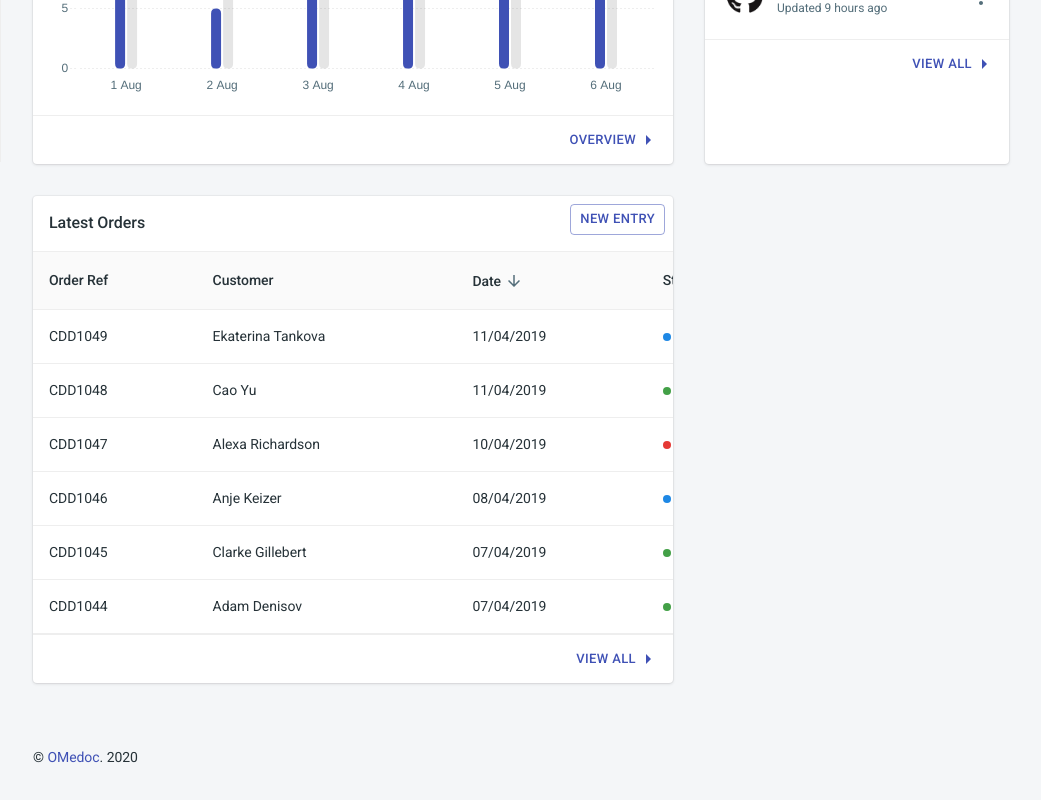
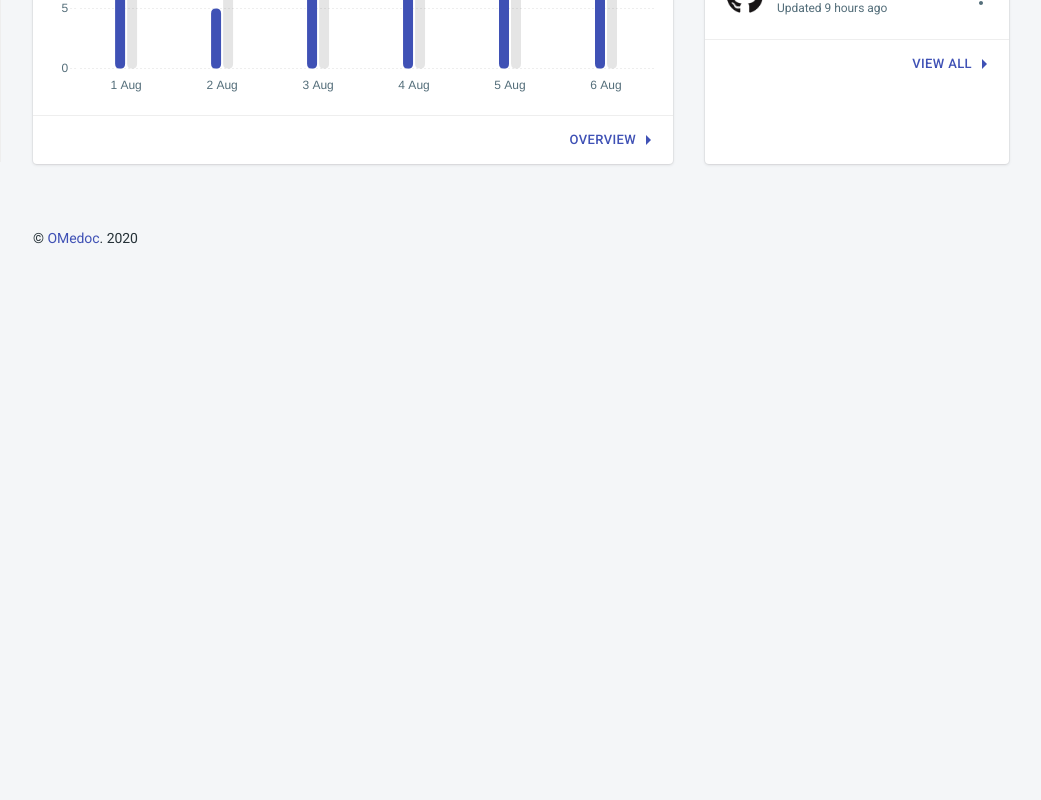
Before and after one commit to Juuliien/OMedoc-Pharmacien, a React (Create React App) app: page /dashboard in a window 1280 px wide. Shown: the part 638-1438 px from the top of the page, without its empty margins (239-1280 px from the left). After the commit the page ends 919 px from the top, so only its background shows below. Built offline with nearby package versions, Linux system fonts and the light colour scheme; what validate.js would draw is missing.

Commit message:
dev front

```diff
--- a/src/views/Dashboard/Dashboard.js
+++ b/src/views/Dashboard/Dashboard.js
@@ -9,7 +9,6 @@ import {
   TotalProfit,
   LatestSales,
   LatestProducts,
-  LatestOrders
 } from './components';
 
 const useStyles = makeStyles(theme => ({
@@ -74,15 +73,7 @@ const Dashboard = () => {
         >
           <LatestProducts />
         </Grid>
-        <Grid
-          item
-          lg={8}
-          md={12}
-          xl={9}
-          xs={12}
-        >
-          <LatestOrders />
-        </Grid>
+
       </Grid>
     </div>
   );
--- a/src/views/Dashboard/components/LatestOrders/LatestOrders.js
+++ /dev/null
@@ -1,148 +0,0 @@
-import React, { useState } from 'react';
-import clsx from 'clsx';
-import moment from 'moment';
-import PerfectScrollbar from 'react-perfect-scrollbar';
-import PropTypes from 'prop-types';
-import { makeStyles } from '@material-ui/styles';
-import {
-  Card,
-  CardActions,
-  CardHeader,
-  CardContent,
-  Button,
-  Divider,
-  Table,
-  TableBody,
-  TableCell,
-  TableHead,
-  TableRow,
-  Tooltip,
-  TableSortLabel
-} from '@material-ui/core';
-import ArrowRightIcon from '@material-ui/icons/ArrowRight';
-
-import mockData from './data';
-import { StatusBullet } from 'components';
-
-const useStyles = makeStyles(theme => ({
-  root: {},
-  content: {
-    padding: 0
-  },
-  inner: {
-    minWidth: 800
-  },
-  statusContainer: {
-    display: 'flex',
-    alignItems: 'center'
-  },
-  status: {
-    marginRight: theme.spacing(1)
-  },
-  actions: {
-    justifyContent: 'flex-end'
-  }
-}));
-
-const statusColors = {
-  delivered: 'success',
-  pending: 'info',
-  refunded: 'danger'
-};
-
-const LatestOrders = props => {
-  const { className, ...rest } = props;
-
-  const classes = useStyles();
-
-  const [orders] = useState(mockData);
-
-  return (
-    <Card
-      {...rest}
-      className={clsx(classes.root, className)}
-    >
-      <CardHeader
-        action={
-          <Button
-            color="primary"
-            size="small"
-            variant="outlined"
-          >
-            New entry
-          </Button>
-        }
-        title="Latest Orders"
-      />
-      <Divider />
-      <CardContent className={classes.content}>
-        <PerfectScrollbar>
-          <div className={classes.inner}>
-            <Table>
-              <TableHead>
-                <TableRow>
-                  <TableCell>Order Ref</TableCell>
-                  <TableCell>Customer</TableCell>
-                  <TableCell sortDirection="desc">
-                    <Tooltip
-                      enterDelay={300}
-                      title="Sort"
-                    >
-                      <TableSortLabel
-                        active
-                        direction="desc"
-                      >
-                        Date
-                      </TableSortLabel>
-                    </Tooltip>
-                  </TableCell>
-                  <TableCell>Status</TableCell>
-                </TableRow>
-              </TableHead>
-              <TableBody>
-                {orders.map(order => (
-                  <TableRow
-                    hover
-                    key={order.id}
-                  >
-                    <TableCell>{order.ref}</TableCell>
-                    <TableCell>{order.customer.name}</TableCell>
-                    <TableCell>
-                      {moment(order.createdAt).format('DD/MM/YYYY')}
-                    </TableCell>
-                    <TableCell>
-                      <div className={classes.statusContainer}>
-                        <StatusBullet
-                          className={classes.status}
-                          color={statusColors[order.status]}
-                          size="sm"
-                        />
-                        {order.status}
-                      </div>
-                    </TableCell>
-                  </TableRow>
-                ))}
-              </TableBody>
-            </Table>
-          </div>
-        </PerfectScrollbar>
-      </CardContent>
-      <Divider />
-      <CardActions className={classes.actions}>
-        <Button
-          color="primary"
-          size="small"
-          variant="text"
-        >
-          View all <ArrowRightIcon />
-        </Button>
-      </CardActions>
-    </Card>
-  );
-};
-
-LatestOrders.propTypes = {
-  className: PropTypes.string
-};
-
-export default LatestOrders;
--- a/src/views/Dashboard/components/LatestOrders/data.js
+++ /dev/null
@@ -1,64 +0,0 @@
-import uuid from 'uuid/v1';
-
-export default [
-  {
-    id: uuid(),
-    ref: 'CDD1049',
-    amount: 30.5,
-    customer: {
-      name: 'Ekaterina Tankova'
-    },
-    createdAt: 1555016400000,
-    status: 'pending'
-  },
-  {
-    id: uuid(),
-    ref: 'CDD1048',
-    amount: 25.1,
-    customer: {
-      name: 'Cao Yu'
-    },
-    createdAt: 1555016400000,
-    status: 'delivered'
-  },
-  {
-    id: uuid(),
-    ref: 'CDD1047',
-    amount: 10.99,
-    customer: {
-      name: 'Alexa Richardson'
-    },
-    createdAt: 1554930000000,
-    status: 'refunded'
-  },
-  {
-    id: uuid(),
-    ref: 'CDD1046',
-    amount: 96.43,
-    customer: {
-      name: 'Anje Keizer'
-    },
-    createdAt: 1554757200000,
-    status: 'pending'
-  },
-  {
-    id: uuid(),
-    ref: 'CDD1045',
-    amount: 32.54,
-    customer: {
-      name: 'Clarke Gillebert'
-    },
-    createdAt: 1554670800000,
-    status: 'delivered'
-  },
-  {
-    id: uuid(),
-    ref: 'CDD1044',
-    amount: 16.76,
-    customer: {
-      name: 'Adam Denisov'
-    },
-    createdAt: 1554670800000,
-    status: 'delivered'
-  }
-];
--- a/src/views/Dashboard/components/LatestOrders/index.js
+++ /dev/null
@@ -1 +0,0 @@
-export { default } from './LatestOrders';
--- a/src/views/Dashboard/components/index.js
+++ b/src/views/Dashboard/components/index.js
@@ -1,5 +1,4 @@
 export { default as Budget } from './Budget';
-export { default as LatestOrders } from './LatestOrders';
 export { default as LatestProducts } from './LatestProducts';
 export { default as LatestSales } from './LatestSales';
 export { default as TotalProfit } from './TotalProfit';
```
